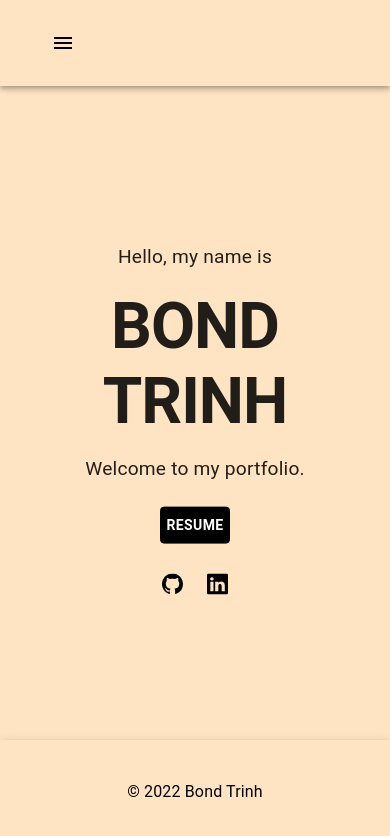
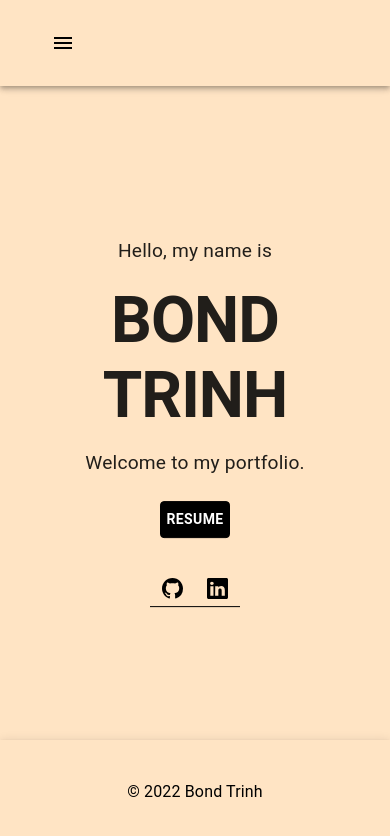
Before and after one commit to trinhbond/personal-portfolio, a React (Create React App) app: page / in a window 390 px wide. Shown: the top 836 px of the page. Built offline with nearby package versions, Linux system fonts and the light colour scheme.

Commit message:
Updated href link for GitHub icon, updated About Me description.

```diff
--- a/src/styles/Home.css
+++ b/src/styles/Home.css
@@ -41,6 +41,7 @@
     border-bottom: 1px solid black;
     width: fit-content;
     margin: 0 auto;
+    padding-top: 10px;
 }
 .Home svg {
     color: black;
@@ -90,7 +91,7 @@
         font-weight: bolder;
     }
     .Home .icons {
-        border: none;
+        border-bottom: 1px solid black;
         width: fit-content;
         margin: 0 auto;
         position: relative;
```
